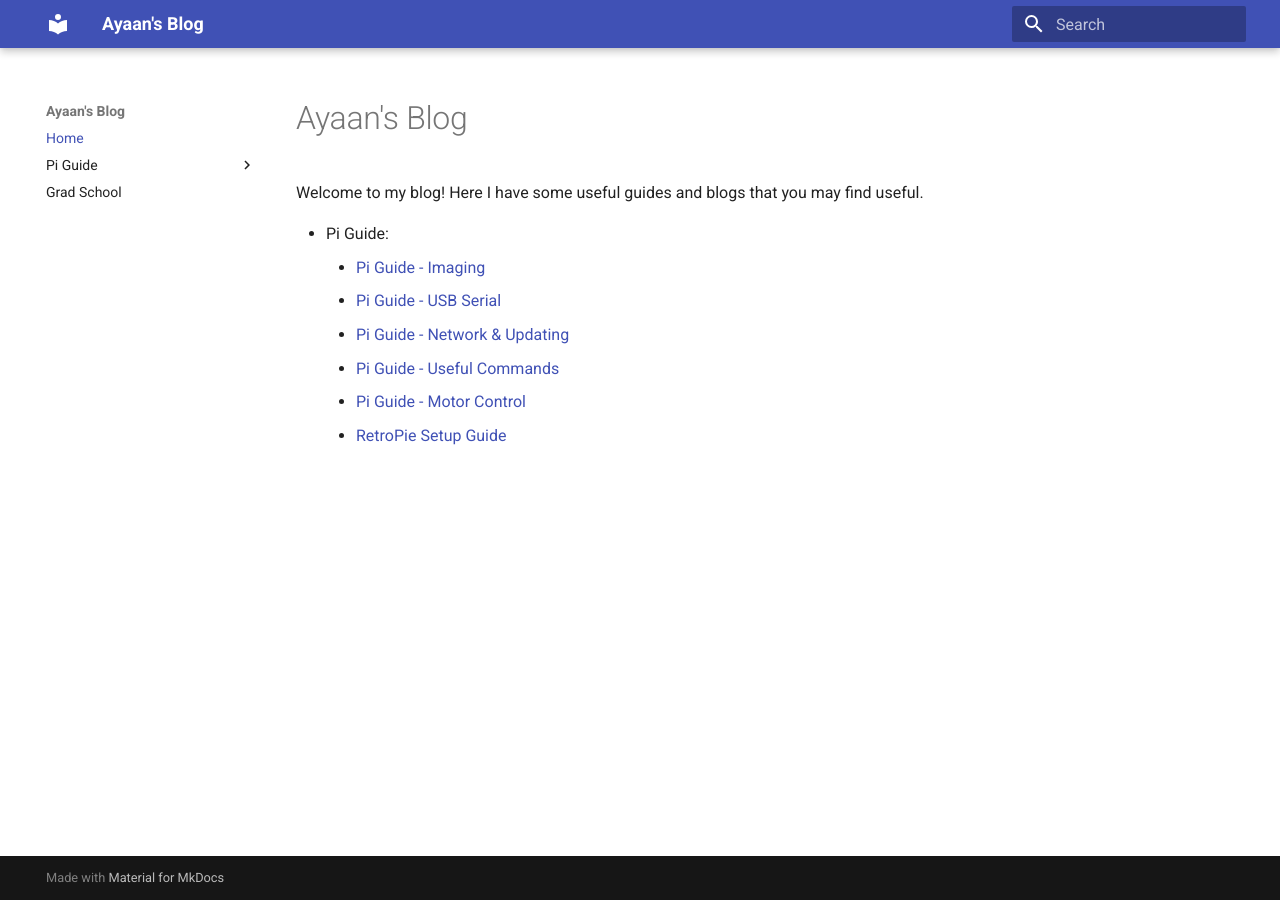
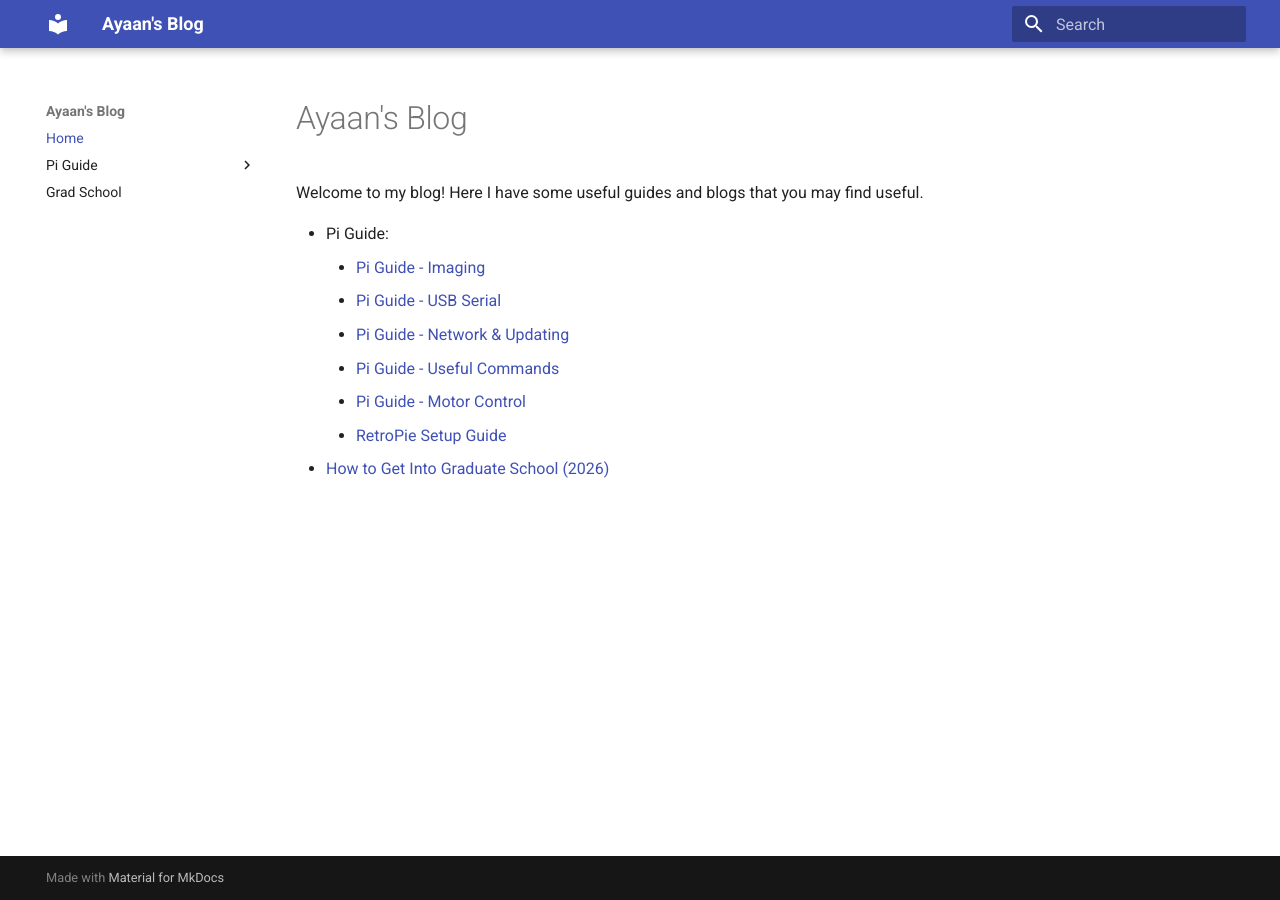
Before and after one commit to qayyumayaan/blog, an MkDocs documentation site: the page built from docs/index.md, in a window 1280 px wide. Built offline with MkDocs 1.6.1 and Material for MkDocs 9.7.7, drawn with Linux system fonts in a browser that asks for light colours.

Commit message:
Update site index map

```diff
--- a/docs/index.md
+++ b/docs/index.md
@@ -8,3 +8,4 @@ Welcome to my blog! Here I have some useful guides and blogs that you may find u
     - [Pi Guide - Useful Commands](pi-guide/useful_commands.md)
     - [Pi Guide - Motor Control](pi-guide/motors.md)
     - [RetroPie Setup Guide](pi-guide/retropie.md)
+- [How to Get Into Graduate School (2026)](grad.md)
```
